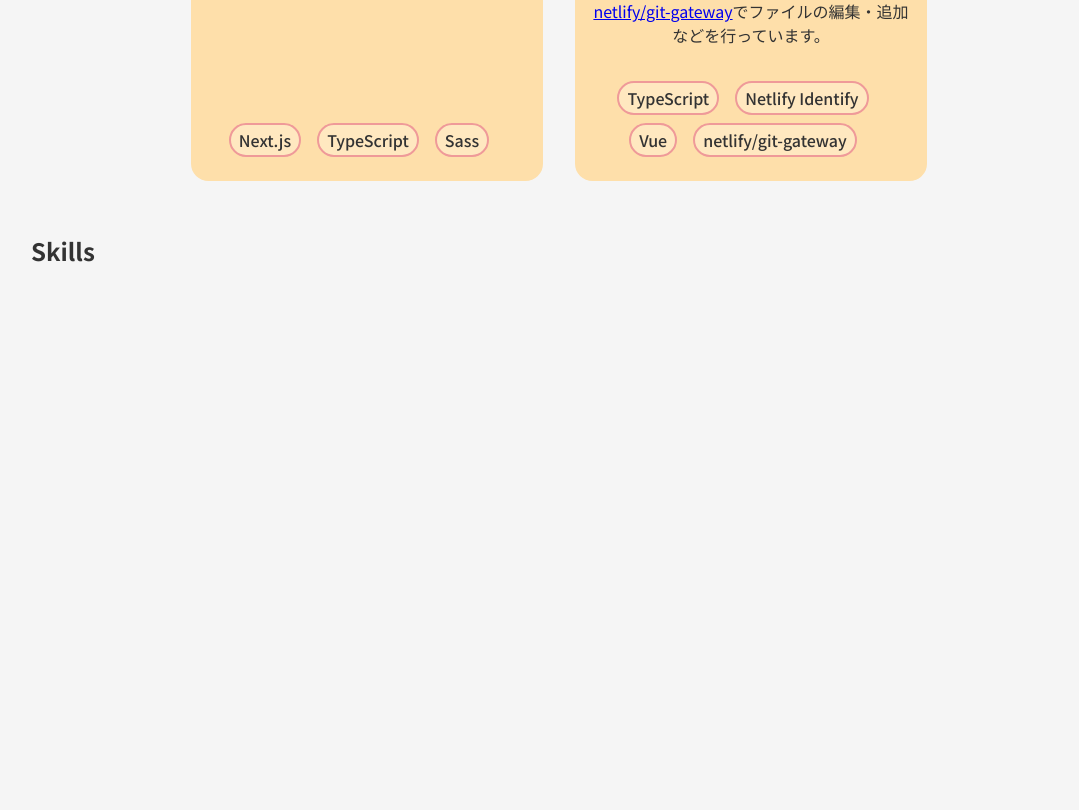
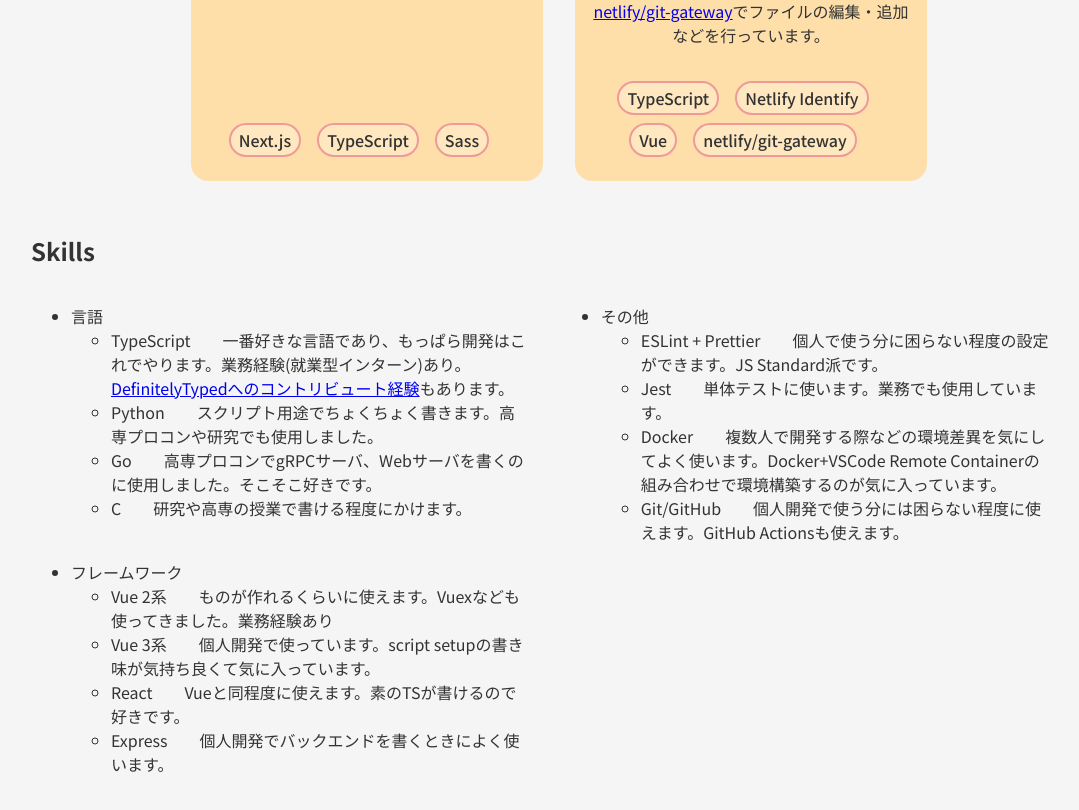
Before and after one commit to ohyama4z/ohyama4z-portfolio, a Next.js app: page / in a window 1280 px wide. Shown: the part 638-1448 px from the top of the page, without its empty margins (97-1176 px from the left). Before the commit the page ends 926 px from the top, so only its background shows below. Built offline with nearby package versions, Linux system fonts and the light colour scheme.

Commit message:
[update] skills

```diff
--- a/src/app/page.module.scss
+++ b/src/app/page.module.scss
@@ -12,6 +12,7 @@
 .main {
   width: 100%;
   max-width: 1024px;
+  height: 10000px;
   @include m.mq("tab") {
     width: 90%;
   }
--- a/src/components/About.tsx
+++ b/src/components/About.tsx
@@ -51,7 +51,7 @@ export default function About() {
           </Link>
         </span>
       </div>
-      <div><span>苫小牧工業高等専門学校 専攻科{' '}</span><span> 情報エレクトロニクス系 1年</span></div>
+      <div><span>苫小牧工業高等専門学校 専攻科</span> <span>情報エレクトロニクス系 1年</span></div>
       <History />
     </span>
   </div>
--- a/src/components/Header.tsx
+++ b/src/components/Header.tsx
@@ -5,7 +5,7 @@ import styles from '@/styles/Header.module.scss'
 export default function Header() {
   return (
     <header className={styles.wrapper}>
-      <div className={styles.title}><Link href="/">ohyama4z{"'"}s portfolio</Link></div>
+      <div className={styles.title}><a href="/">ohyama4z{"'"}s portfolio</a></div>
       <div className={styles.navigation}><Link href="#about">About</Link></div>
       <div className={styles.navigation}><Link href="#works">Works</Link></div>
       <div className={styles.navigation}><Link href="#skills">Skills</Link></div>
--- a/src/components/Skills.tsx
+++ b/src/components/Skills.tsx
@@ -1,8 +1,118 @@
+import styles from '@/styles/Skills.module.scss'
+
+import Link from 'next/link'
+import { Type } from 'typescript'
+
+type Skill = {
+  type: "言語" | "フレームワーク" | "その他"
+  name: string
+  description: JSX.Element
+}
+const skills: Skill[] = [
+  {
+    type: "言語",
+    name: "TypeScript",
+    description: <>一番好きな言語であり、もっぱら開発はこれでやります。業務経験(就業型インターン)あり。<Link href="https://github.com/DefinitelyTyped/DefinitelyTyped/pull/48949#event-4023115366" target="_blank" rel="noopener noreferrer">DefinitelyTypedへのコントリビュート経験</Link>もあります。</>
+  },
+  {
+    type: "言語",
+    name: "Python",
+    description: <>スクリプト用途でちょくちょく書きます。高専プロコンや研究でも使用しました。</>
+  },
+  {
+    type: "言語",
+    name: "Go",
+    description: <>高専プロコンでgRPCサーバ、Webサーバを書くのに使用しました。そこそこ好きです。</>
+  },
+  {
+    type: "言語",
+    name: "C",
+    description: <>研究や高専の授業で書ける程度にかけます。</>
+  },
+  {
+    type: "フレームワーク",
+    name: "Vue 2系",
+    description: <>ものが作れるくらいに使えます。Vuexなども使ってきました。業務経験あり</>
+  },
+  {
+    type: "フレームワーク",
+    name: "Vue 3系",
+    description: <>個人開発で使っています。script setupの書き味が気持ち良くて気に入っています。</>
+  },
+  {
+    type: "フレームワーク",
+    name: "React",
+    description: <>Vueと同程度に使えます。素のTSが書けるので好きです。</>
+  },
+  {
+    type: "フレームワーク",
+    name: "Express",
+    description: <>個人開発でバックエンドを書くときによく使います。</>
+  },
+  {
+    type: "その他",
+    name: "ESLint + Prettier",
+    description: <>個人で使う分に困らない程度の設定ができます。JS Standard派です。</>
+  },
+  {
+    type: "その他",
+    name: "Jest",
+    description: <>単体テストに使います。業務でも使用しています。</>
+  },
+  {
+    type: "その他",
+    name: "Docker",
+    description: <>複数人で開発する際などの環境差異を気にしてよく使います。Docker+VSCode Remote Containerの組み合わせで環境構築するのが気に入っています。</>
+  },
+  {
+    type: "その他",
+    name: "Git/GitHub",
+    description: <>個人開発で使う分には困らない程度に使えます。GitHub Actionsも使えます。</>
+  },
+]
+
+const pickType = (type: Skill["type"]):JSX.Element[] =>
+  skills.filter(skill => skill.type === type).map(({ name, description }) =>
+    <li key={name}>
+      <span>{name}</span><span>{description}</span>
+    </li>
+  )
+
+const languages = pickType("言語")
+const frameworks = pickType("フレームワーク")
+const others = pickType("その他")
+
 export default function Skills() {
   return (
     <>
       <h2 id="skills">Skills</h2>
-      <div></div>
+
+      <div className={styles.wrapper}>
+        <div className={styles.container}>
+        <span>
+          <ul>
+            <li>言語</li>
+            <ul>
+              {languages}
+            </ul><br />
+          </ul>
+          <ul>
+            <li>フレームワーク</li>
+            <ul>
+              {frameworks}
+            </ul>
+          </ul>
+        </span>
+        <span>
+          <ul>
+            <li>その他</li>
+            <ul>
+              {others}
+            </ul>
+          </ul>
+        </span>
+        </div>
+      </div>
     </>
   )
 }
--- /dev/null
+++ b/src/styles/Skills.module.scss
@@ -0,0 +1,25 @@
+@use "@/styles/_mixin.scss" as m;
+
+.container {
+  display: flex;
+  justify-content: center;
+  margin: 0 auto;
+
+  @include m.mq("pc") {
+    span:nth-child(2) {
+      margin-left: 2em;
+    }
+  }
+
+  @include m.mq("tab") {
+    span:nth-child(2) {
+      margin-left: 2em;
+    }
+  }
+
+  @include m.mq("sp") {
+    flex-direction: column;
+    margin-left: 0;
+    margin-right: 0;
+  }
+}
--- a/src/styles/_main.scss
+++ b/src/styles/_main.scss
@@ -3,6 +3,7 @@
 
 html {
   scroll-behavior: smooth;
+  scroll-margin-top: var.$header-height+1em;
 }
 
 html,
@@ -11,5 +12,4 @@ body {
   margin: 0;
   background-color: var.$color-background;
   color: var.$color-text;
-  scroll-margin-top: var.$header-height + 1em;
 }
```
